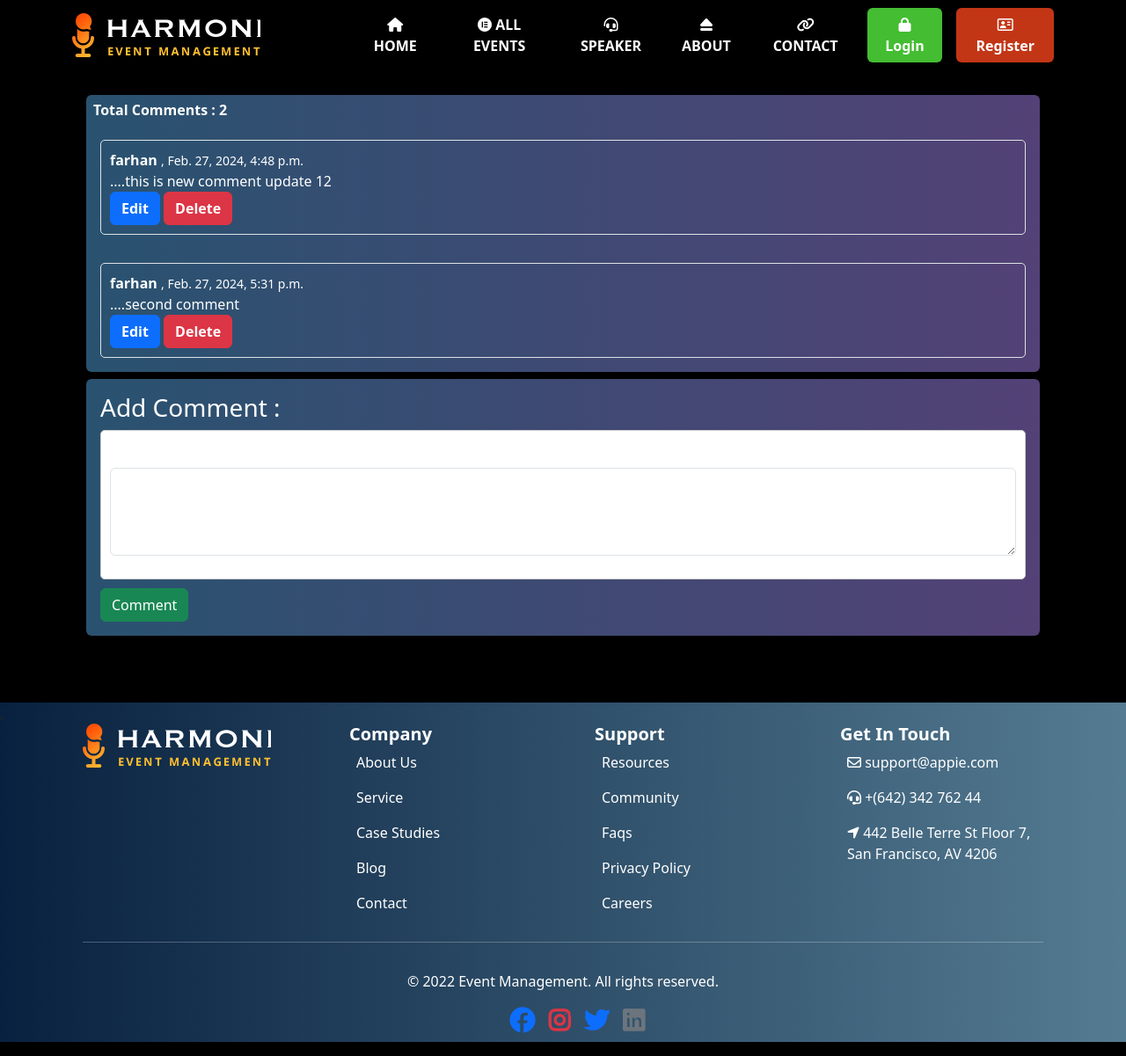
After one commit to FarhanAmir306/Event_Management, a Django app: page /event/comments/1/ in a window 1280 px wide. The commit adds this page. Shown: the whole page at 88% size. Run offline with Django 5.2, Linux system fonts and the light colour scheme; data comes from the database, SQL or seed files in the repository; both versions use the stored data as it was after the commit; some libraries are stand-ins or nearby versions.

Commit message:
update comment

```diff
--- a/Event_Management/urls.py
+++ b/Event_Management/urls.py
@@ -20,6 +20,7 @@ from django.conf import settings
 from django.conf.urls.static import static
 from django.views.generic import TemplateView
 from . import views
+admin.site.site_header="Harmony Event Management Admin Panel"
 urlpatterns = [
     path('admin/', admin.site.urls),
     # path('', views.HomeView.as_view(),name='home'),
--- a/organizers/admin.py
+++ b/organizers/admin.py
@@ -9,3 +9,4 @@ class category_admin(admin.ModelAdmin):
 admin.site.register(models.Category,category_admin)
 admin.site.register(models.Event)
 admin.site.register(models.UpcomingEvent)
+admin.site.register(models.Comment_Post)
--- a/organizers/forms.py
+++ b/organizers/forms.py
@@ -2,6 +2,7 @@ from django import forms
 from . import models
 from django.contrib.auth.forms import UserChangeForm
 from django.contrib.auth.models import User
+
 
 class CategoryForm(forms.ModelForm):
     class Meta:
@@ -19,3 +20,9 @@ class UserChange(UserChangeForm):
     class Meta:
         model = User
         fields = ['username', 'first_name', 'last_name']
+
+
+class CommentForm(forms.ModelForm):
+    class Meta:
+        model = models.Comment_Post
+        fields = ['body']
--- a/organizers/models.py
+++ b/organizers/models.py
@@ -36,3 +36,14 @@ class UpcomingEvent(models.Model):
     description = models.TextField()
     categories = models.ManyToManyField(Category, max_length=255, blank=True)
     image=models.ImageField(upload_to='organizers/media/',null=True,blank=True)
+
+
+class Comment_Post(models.Model):
+    post = models.ForeignKey(Event, on_delete=models.CASCADE,related_name='comments',null=True)
+    name = models.CharField(max_length=30)
+    email = models.EmailField()
+    body = models.TextField()
+    created_on = models.DateTimeField(auto_now_add=True)
+
+    def __str__(self):
+        return f"Comments by {self.name}"
--- /dev/null
+++ b/organizers/templates/organizers/comment.html
@@ -0,0 +1,77 @@
+{% extends "base.html" %}
+{% load crispy_forms_tags %}
+{% block content %}
+<style>
+ .comment_section {
+    background-color: #f0f2f5;
+    padding: 20px;
+ }
+
+ .comment_input {
+    background-color: #fff;
+    border: 1px solid #ccc;
+    border-radius: 5px;
+    padding: 10px;
+    margin-bottom: 10px;
+ }
+
+ .comment_input textarea {
+    width: 100%;
+    height: 100px;
+    resize: vertical; /* Allow vertical resize */
+ }
+
+ .comment_card {
+    background: linear-gradient(90deg, hsla(205, 46%, 30%, 1) 0%, hsla(260, 29%, 36%, 1) 100%);
+    color: #fff;
+    border: none;
+    margin-bottom: 10px;
+ }
+
+ .comment_card .card-body {
+    border: 1px solid #fff;
+    padding: 10px;
+    border-radius: 5px;
+ }
+
+ .comment_card .card-body p {
+    margin-bottom: 0;
+ }
+ .comment_section{
+  background: #000;
+ }
+</style>
+
+<div class="container comment_section">
+
+<div class="card m-2 comment_card">
+  <h6 class="fw-bold m-2">Total Comments : {{ comment_form | length }}</h6>
+  {% for comment in comment_form %}
+  <div class="card-body border m-3">
+    <b>{{ comment.name }}</b>
+    <small>, {{ comment.created_on }}</small>
+    <p>....{{ comment.body }}</p>
+    <button class="btn btn-primary text-white">
+      <a class="text-decoration-none text-white fw-bold" href="{% url 'editcomment' comment.id comment.post.id %}">Edit</a>
+    </button>
+    <button class="btn btn-danger text-white">
+      <a class="text-decoration-none text-white fw-bold" href="{% url "deletecomment" comment.id comment.post.id %}">Delete</a>
+    </button>
+  </div>
+  {% endfor %}
+</div>
+
+<div class="m-2 card comment_card">
+  <form method="post" class="m-3">
+    <h3>Add Comment :</h3>
+    {% csrf_token %}
+    <div class="comment_input">
+      {{ comment_input|crispy }}
+    </div>
+    <button class="btn btn-success text-white">Comment</button>
+  </form>
+</div>
+
+</div>
+
+{% endblock content %}
--- a/organizers/templates/organizers/event_details.html
+++ b/organizers/templates/organizers/event_details.html
@@ -60,9 +60,11 @@
         <a class="btn btn-primary text-white fs-5">
              {{ event.tags }}
           </a>
+          <a class="btn btn-warning text-black fs-5"  href="{% url 'comment' event.id %}">Review</a>
       </div>
     </div>
   </div>
 </div>
 
+
 {% endblock content %}
--- a/organizers/templates/organizers/profile.html
+++ b/organizers/templates/organizers/profile.html
@@ -104,10 +104,12 @@
               <a class="btn  btn-primary fs-5 fw-bold w-100 my-3" href="{% url 'details' profile_event.event.id %}">Details</a>
             </div>
 
-            <div class="btn-group " role="group" aria-label="Event Actions">
+            <div class="" role="group" aria-label="Event Actions">
 
-                <a href="{% url 'remove' profile_event.id %}" class="btn btn-danger">remove</a>
+                <a href="{% url 'remove' profile_event.id %}" class="btn btn-danger me-2">remove</a>
+
           </div>
+
 
           </div>
         </div>
--- a/organizers/urls.py
+++ b/organizers/urls.py
@@ -15,5 +15,9 @@ urlpatterns = [
     path('profile_category/', views.profile, name='profile'),
     path('profile_category/<slug:category_slug>/', views.profile, name='category_wise'),
     path('delete/<int:id>/',views.TaskDelete,name='remove'),
+    path('comments/<int:pk>/',views.PostView.as_view(),name='comment'),
+
+    path('editComment/<int:id>/<int:post_id>/',views.edit_comment,name='editcomment'),
+    path('deleteComment/<int:id>/<int:post_id>/',views.delete_comment,name='deletecomment'),
 
 ]
--- a/organizers/views.py
+++ b/organizers/views.py
@@ -14,7 +14,7 @@ from django.utils.decorators import method_decorator
 from django.contrib.auth.mixins import LoginRequiredMixin
 from django.contrib.auth.forms import PasswordChangeForm
 from django.contrib.auth import update_session_auth_hash
-
+from django.views import View
 
 
 # class AddCreateView(CreateView):
@@ -138,3 +138,85 @@ def TaskDelete(request, id):
     event_accept=Event_Accept.objects.filter(id=id)
     event_accept.delete()
     return redirect('profile')
+
+
+
+
+class PostView(View,LoginRequiredMixin):
+    template_name = 'organizers/comment.html'
+
+
+
+    def post(self, request, *args, **kwargs):
+        post = get_object_or_404(models.Event, pk=kwargs['pk'])
+        comment_form = forms.CommentForm(request.POST)
+        if comment_form.is_valid():
+            new_comment = comment_form.save(commit=False)
+            new_comment.post = post
+            comment_form.instance.name = request.user.username
+            comment_form.instance.email = request.user.email
+            print(new_comment)
+            new_comment.save()
+
+        return self.get(request, *args, **kwargs)
+
+    def get(self, request, *args, **kwargs):
+        post = get_object_or_404(models.Event, pk=kwargs['pk'])
+        comments = post.comments.all()
+        print(comments)
+        comment_form = forms.CommentForm()
+        return render(request, self.template_name, {'comment_form': comments , 'comment_input':comment_form})
+
+
+
+
+
+
+
+def edit_comment(request,id,post_id):
+    user = request.user
+    # print(user.username)
+    post_cl = models.Event.objects.get(id=post_id)
+    # print(post_cl.caption)
+    if models.Comment_Post.objects.filter(id=id,name=user.username,email=user.email).exists():
+        comment = models.Comment_Post.objects.get(id=id,name=user.username,email=user.email)
+        # print(comment.body)
+        # return redirect('homepage')
+        # comment = Comment.objects.get(pk=id)
+        form = forms.CommentForm(instance=comment)
+        # print(post.name)
+        if request.method == 'POST':
+            form = forms.CommentForm(request.POST, instance=comment)
+            if form.is_valid():
+                form.save()
+                messages.success(request,'Comment updated successfully')
+                return redirect('comment',pk=post_cl.id)
+        else:
+            form = forms.CommentForm(instance=comment)
+        return render(request, 'organizers/edit_comment.html',{'form': form,'text':'Comment Edit'})
+
+
+
+    else:
+        messages.error(request,'You Can not edit another user comment')
+        return redirect('comment',pk=post_cl.id)
+
+
+
+def delete_comment(request,id,post_id):
+    user = request.user
+
+    post_cl = models.Event.objects.get(id=post_id)
+
+    if models.Comment_Post.objects.filter(id=id,name=user.username,email=user.email).exists():
+        comment =models.Comment_Post.objects.get(id=id,name=user.username,email=user.email)
+        comment.delete()
+        messages.success(request,'Comment Deleted Successfully')
+        return redirect('comment',pk=post_cl.id)
+
+
+
+
+    else:
+        messages.error(request,'You Can not Delete another user comment')
+        return redirect('comment',pk=post_cl.id)
```
Also changed, not shown: Event_Management/settings.py (+5 -2 lines), organizers/templates/organizers/edit_comment.html (added, +23 -0 lines), db.sqlite3, organizers/migrations/0017_comment_post.py (added).
